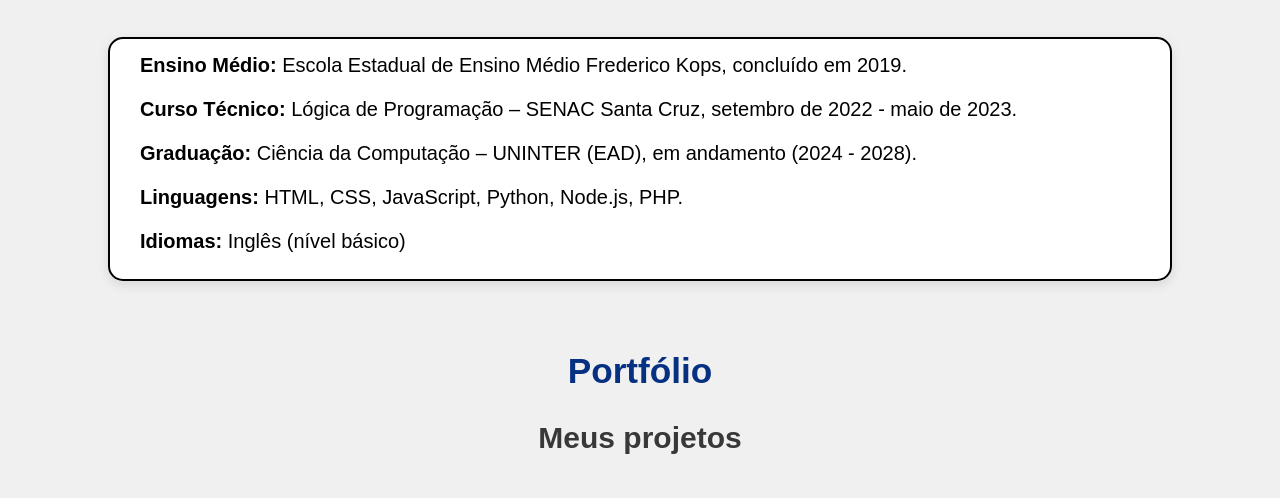
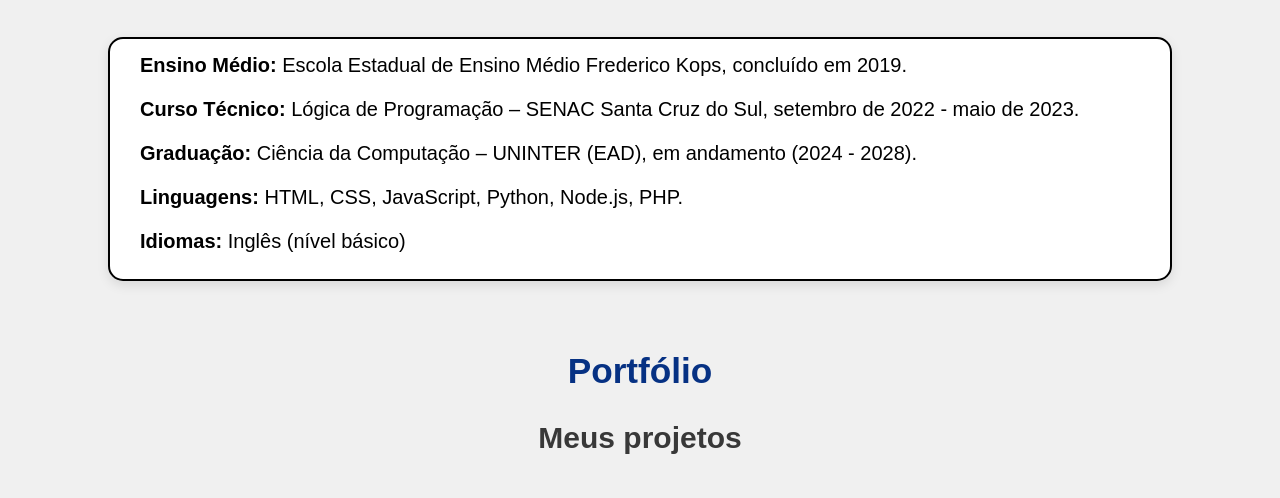
Before and after one commit to AfesONono/RodrigoRabuske, a plain HTML site: page index.html in a window 1280 px wide. Shown: the part 1374-1872 px from the top of the page. Drawn offline with Linux system fonts and the light colour scheme.

Commit message:
Update index.html

```diff
--- a/index.html
+++ b/index.html
@@ -62,7 +62,7 @@
   <div class="container-formacao">
     <div class="bloco-texto">
       <p><strong>Ensino Médio:</strong> Escola Estadual de Ensino Médio Frederico Kops, concluído em 2019.</p>
-      <p><strong>Curso Técnico:</strong> Lógica de Programação – SENAC Santa Cruz, setembro de 2022 - maio de
+      <p><strong>Curso Técnico:</strong> Lógica de Programação – SENAC Santa Cruz do Sul, setembro de 2022 - maio de
         2023.</p>
       <p><strong>Graduação:</strong> Ciência da Computação – UNINTER (EAD), em andamento (2024 - 2028).</p>
       <p><strong>Linguagens:</strong> HTML, CSS, JavaScript, Python, Node.js, PHP.</p>
```
